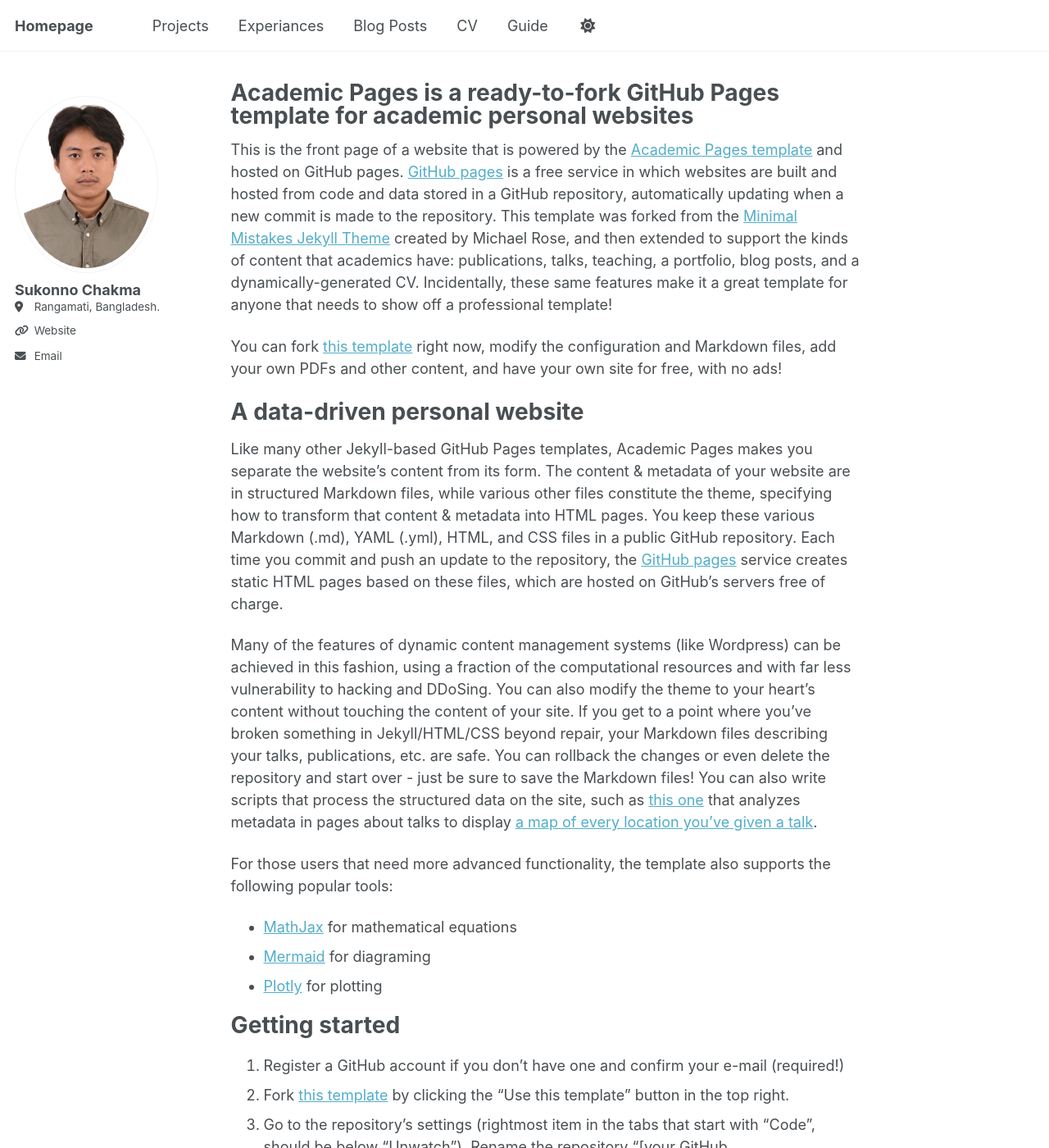
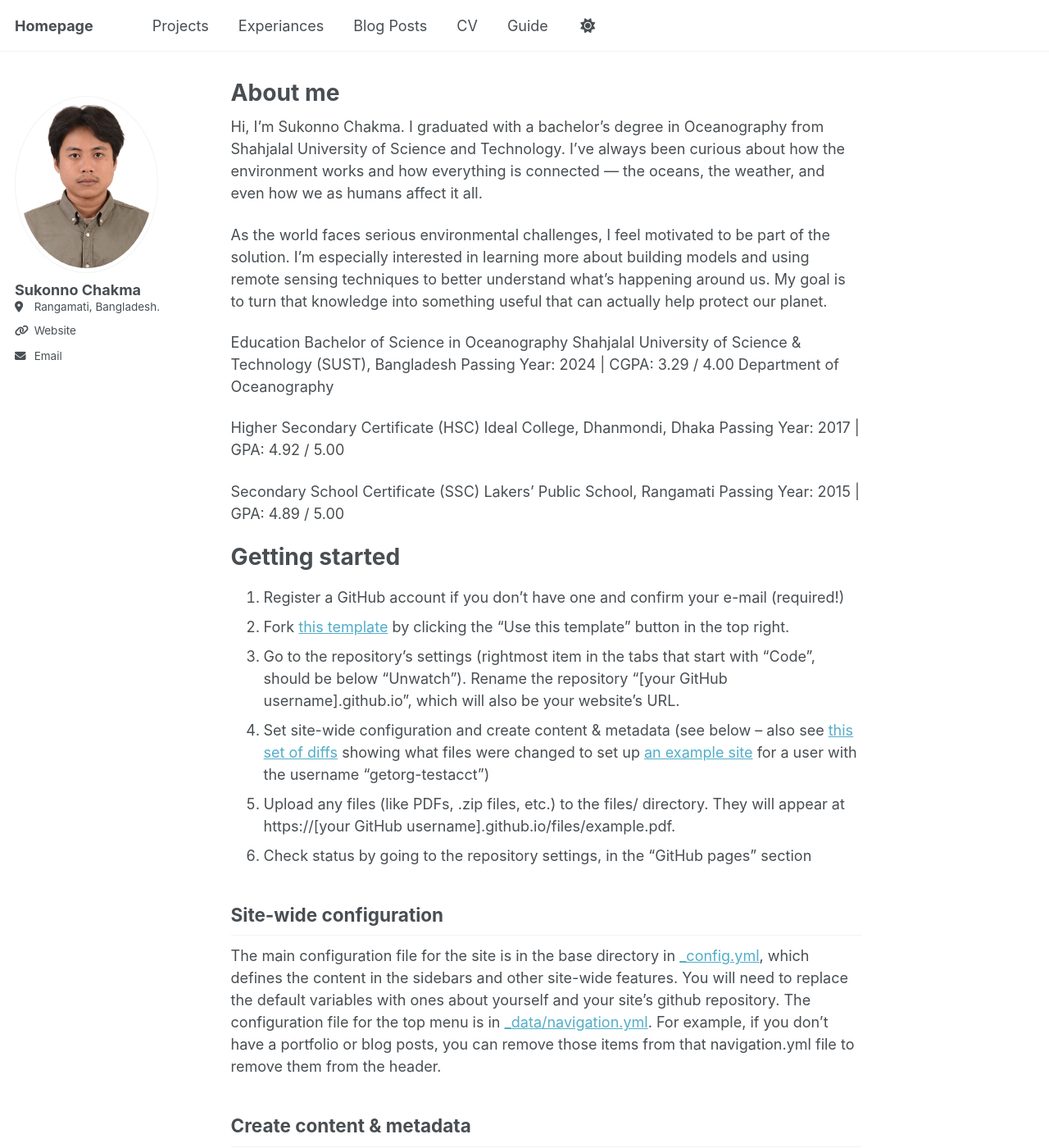
Before and after one commit to Sukonno-Chakma/Sukonno-Chakma.github.io, a Jekyll site: the page built from _pages/about.md, in a window 1280 px wide and 1400 px high. Shown: the whole window at 82% size. Built offline with Jekyll 4.4.1, drawn with Linux system fonts in a browser that asks for light colours; a script that is not in the unit is left out.

Commit message:
Update about.md

```diff
--- a/_pages/about.md
+++ b/_pages/about.md
@@ -1,26 +1,30 @@
 ---
 permalink: /
-title: "Academic Pages is a ready-to-fork GitHub Pages template for academic personal websites"
+title: "About me"
 author_profile: true
 redirect_from:
   - /about/
   - /about.html
 ---
 
-This is the front page of a website that is powered by the [Academic Pages template](https://github.com/academicpages/academicpages.github.io) and hosted on GitHub pages. [GitHub pages](https://pages.github.com) is a free service in which websites are built and hosted from code and data stored in a GitHub repository, automatically updating when a new commit is made to the repository. This template was forked from the [Minimal Mistakes Jekyll Theme](https://mmistakes.github.io/minimal-mistakes/) created by Michael Rose, and then extended to support the kinds of content that academics have: publications, talks, teaching, a portfolio, blog posts, and a dynamically-generated CV. Incidentally, these same features make it a great template for anyone that needs to show off a professional template!
+Hi, I’m Sukonno Chakma.
+I graduated with a bachelor’s degree in Oceanography from Shahjalal University of Science and Technology. I’ve always been curious about how the environment works and how everything is connected — the oceans, the weather, and even how we as humans affect it all.
 
- You can fork [this template](https://github.com/academicpages/academicpages.github.io) right now, modify the configuration and Markdown files, add your own PDFs and other content, and have your own site for free, with no ads!
+As the world faces serious environmental challenges, I feel motivated to be part of the solution. I’m especially interested in learning more about building models and using remote sensing techniques to better understand what’s happening around us. My goal is to turn that knowledge into something useful that can actually help protect our planet.
 
-A data-driven personal website
-======
-Like many other Jekyll-based GitHub Pages templates, Academic Pages makes you separate the website's content from its form. The content & metadata of your website are in structured Markdown files, while various other files constitute the theme, specifying how to transform that content & metadata into HTML pages. You keep these various Markdown (.md), YAML (.yml), HTML, and CSS files in a public GitHub repository. Each time you commit and push an update to the repository, the [GitHub pages](https://pages.github.com/) service creates static HTML pages based on these files, which are hosted on GitHub's servers free of charge.
+Education
+Bachelor of Science in Oceanography
+Shahjalal University of Science & Technology (SUST), Bangladesh
+Passing Year: 2024 | CGPA: 3.29 / 4.00
+Department of Oceanography
 
-Many of the features of dynamic content management systems (like Wordpress) can be achieved in this fashion, using a fraction of the computational resources and with far less vulnerability to hacking and DDoSing. You can also modify the theme to your heart's content without touching the content of your site. If you get to a point where you've broken something in Jekyll/HTML/CSS beyond repair, your Markdown files describing your talks, publications, etc. are safe. You can rollback the changes or even delete the repository and start over - just be sure to save the Markdown files! You can also write scripts that process the structured data on the site, such as [this one](https://github.com/academicpages/academicpages.github.io/blob/master/talkmap.ipynb) that analyzes metadata in pages about talks to display [a map of every location you've given a talk](https://academicpages.github.io/talkmap.html).
+Higher Secondary Certificate (HSC)
+Ideal College, Dhanmondi, Dhaka
+Passing Year: 2017 | GPA: 4.92 / 5.00
 
-For those users that need more advanced functionality, the template also supports the following popular tools:
-- [MathJax](https://www.mathjax.org/) for mathematical equations
-- [Mermaid](https://mermaid.js.org/) for diagraming
-- [Plotly](https://plotly.com/javascript/) for plotting
+Secondary School Certificate (SSC)
+Lakers' Public School, Rangamati
+Passing Year: 2015 | GPA: 4.89 / 5.00
 
 Getting started
 ======
```
